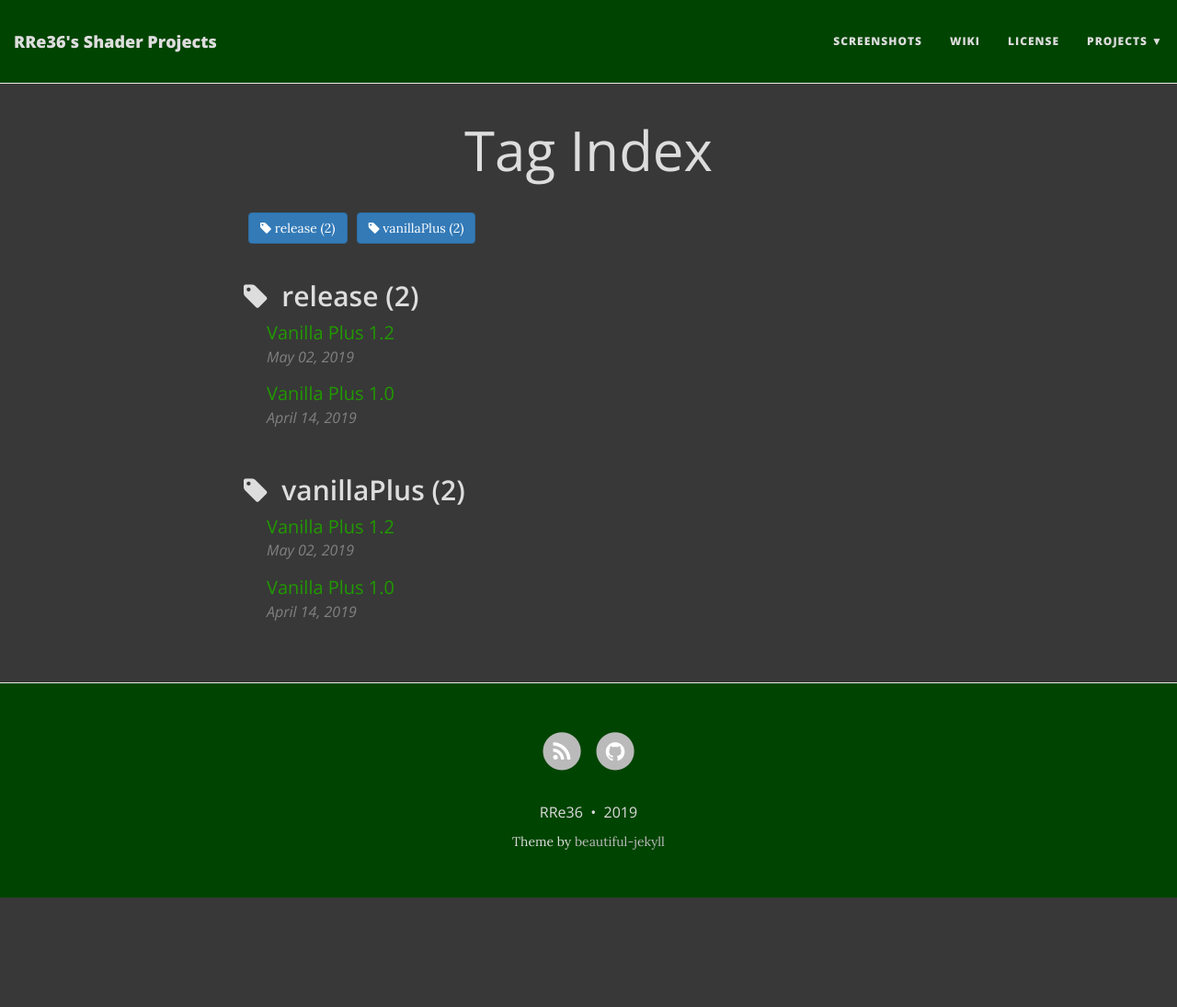
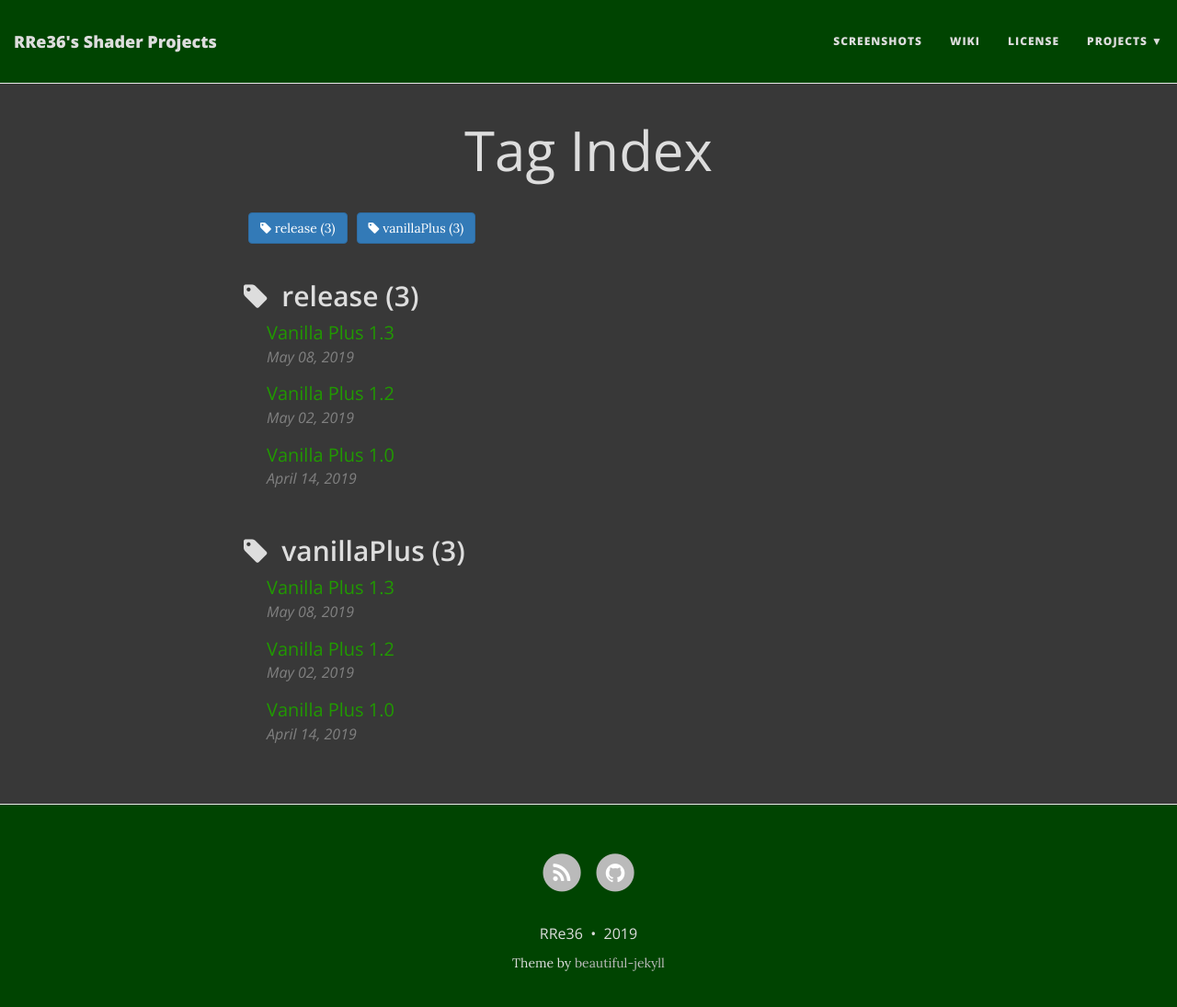
Before and after one commit to rre36/glProjectsWeb, a Jekyll site: the page built from tags.html, in a window 1280 px wide and 1108 px high. Shown: the top 1095 px of the window at 92% size. Built offline with Jekyll 4.4.1, drawn with Linux system fonts in a browser that asks for light colours; nearby versions of some CDN libraries.

Commit message:
vplus 1.3

```diff
--- /dev/null
+++ b/_posts/2019-05-08-vplus_1.3.md
@@ -0,0 +1,22 @@
+---
+layout: post
+title: Vanilla Plus 1.3
+comments: false
+tags: [release, vanillaPlus]
+bigimg:
+    - "/img/vplus_1.2_a.jpg"
+    - "/img/vplus_1.2_b.jpg"
+    - "/img/vplus_1.2_c.jpg"
+---
+
+<h3>Changes:</h3>
+
+* fixed water on soos edition
+* added option for cloud altitude
+
+
+Download:
+
+[Vanilla Plus 1.3](https://github.com/rre36/GLSL-VPlus/releases/download/v1.3/VanillaPlus_v1.3.zip)
+
+[Vanilla Plus 1.3 Soos Edition](https://github.com/rre36/GLSL-VPlus/releases/download/v1.3/VanillaPlus_v1.3_SE.zip)
```
Also changed, not shown: screens.md (line endings or trailing spaces).
